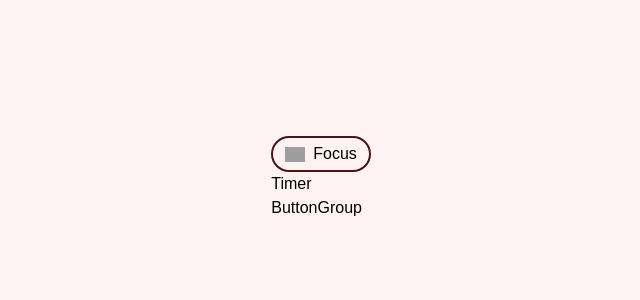
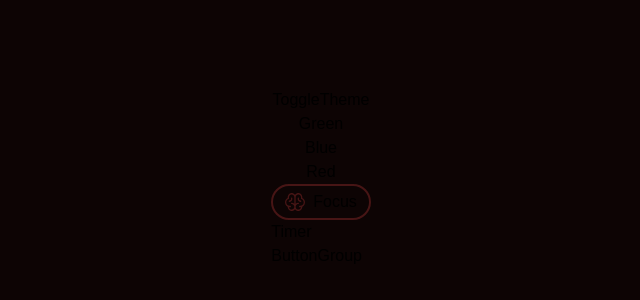
Before and after one commit to GowthamSatya/Pomo, a React (Vite) app: page / in a window 1280 px wide. Shown: the part 222-522 px from the top of the page, without its empty margins (319-959 px from the left). Built offline with nearby package versions, Linux system fonts and the light colour scheme; grey boxes are pictures that could not be loaded.

Commit message:
Added Theming Logic

```diff
--- a/src/App.jsx
+++ b/src/App.jsx
@@ -1,13 +1,30 @@
 import { useState } from 'react'
 import { PomoState, Timer, ButtonGroup } from "./components"
 import './App.css'
+import { useTheme } from "./utils/ThemeWrapper"
+
 
 function App() {
-  const [count, setCount] = useState(0)
+  const { darkTheme, toggleTheme, updateColor, color } = useTheme();
+  console.log(darkTheme, color);
+  return (
+    <div className={`h-screen ${color.backgroundColor} flex items-center justify-center`}>
+      <div className='flex flex-col'>
+        <button onClick={toggleTheme}>
+          ToggleTheme
+        </button>
 
-  return (
-    <div className="h-screen bg-[#FFF2F2] flex items-center justify-center">
-      <div className='flex flex-col'>
+        <button onClick={() => updateColor('green')}>
+          Green
+        </button>
+        <button onClick={() => updateColor('blue')}>
+          Blue
+        </button>
+        <button onClick={() => updateColor('red')}>
+          Red
+        </button>
+
+
         <PomoState />
         <Timer />
         <ButtonGroup />
--- a/src/components/PomoState.jsx
+++ b/src/components/PomoState.jsx
@@ -1,5 +1,5 @@
 import React from 'react'
-import BrainIcon from "../../assets/Vector.svg"
+import BrainIcon from "../../assets/Focus.svg"
 
 const PomoState = () => {
     return (
--- a/src/main.jsx
+++ b/src/main.jsx
@@ -1,10 +1,13 @@
-import React from 'react'
+import React, { createContext, useEffect, useState } from 'react'
 import ReactDOM from 'react-dom/client'
 import App from './App'
 import './index.css'
+import { ThemeWrapper } from './utils/ThemeWrapper'
 
 ReactDOM.createRoot(document.getElementById('root')).render(
   <React.StrictMode>
-    <App />
+    <ThemeWrapper>
+      <App />
+    </ThemeWrapper>
   </React.StrictMode>
 )
--- /dev/null
+++ b/src/utils/ColorWrapper.jsx
@@ -0,0 +1,51 @@
+import React, { useState, useContext, createContext, useEffect } from "react"
+import { useTheme, useUpdateTheme, ThemeWrapper } from "./ThemeWrapper"
+
+const ColorContext = createContext();
+const ColorUpdateContext = createContext();
+
+const generateColorPalette = (darkTheme, color) => {
+    const generatedTheme = darkTheme ? {
+        themeColor: `${color}`,
+        backgroundColor: `bg-${color}-950`,
+        iconBgColor: `bg-${color}Alpha-100`,
+        mainColor: `${color}-50`,
+        mainBtnColor: `bg-${color}Alpha-${color === "red" ? '700' : '600'}`,
+    } : {
+
+        themeColor: `${color}`,
+        backgroundColor: `bg-${color}-50`,
+        iconBgColor: `bg-${color}Alpha-100`,
+        mainColor: `${color}-900`,
+        mainBtnColor: `bg-${color}Alpha-${color === "red" ? '700' : '600'}`,
+    }
+
+    return generatedTheme;
+}
+
+export const useColor = () => {
+    return useContext(ColorContext);
+}
+
+export const useUpdateColor = () => {
+    return useContext(ColorUpdateContext)
+}
+
+export const ColorWrapper = ({ children }) => {
+    const darkTheme = useTheme();
+    const [color, setColor] = useState();
+
+    const updateColor = (color) => {
+        setColor(generateColorPalette(darkTheme, color));
+    }
+
+    return (
+        <ThemeWrapper>
+            <ColorContext.Provider value={color}>
+                <ColorUpdateContext.Provider value={updateColor}>
+                    {children}
+                </ColorUpdateContext.Provider>
+            </ColorContext.Provider>
+        </ThemeWrapper>
+    )
+}
--- /dev/null
+++ b/src/utils/ThemeWrapper.jsx
@@ -0,0 +1,92 @@
+import React, { useState, useContext, createContext, useEffect } from "react"
+
+const ThemeContext = createContext();
+const ThemeUpdateContext = createContext();
+
+export const useTheme = () => {
+    return useContext(ThemeContext);
+}
+
+const generateColorPalette = (darkTheme, color) => {
+    let generatedTheme = {};
+    if (darkTheme) {
+        if (color === "red") {
+            generatedTheme = {
+                themeColor: "red",
+                backgroundColor: "bg-myred-950",
+                iconBgColor: "bg-redAlpha-100",
+                mainColor: `red-50`,
+                mainBtnColor: `bg-${color}Alpha-${color === "red" ? '700' : '600'}`,
+            }
+        } else if (color == "green") {
+            generatedTheme = {
+                themeColor: "green",
+                backgroundColor: "bg-mygreen-950",
+                iconBgColor: "bg-greenAlpha-100",
+                mainColor: `green-50`,
+                mainBtnColor: `bg-greenAlpha-${color === "red" ? '700' : '600'}`,
+            }
+        } else {
+            generatedTheme = {
+                themeColor: "blue",
+                backgroundColor: "bg-myblue-950",
+                iconBgColor: "bg-blueAlpha-100",
+                mainColor: `blue-50`,
+                mainBtnColor: `bg-blueAlpha-${color === "red" ? '700' : '600'}`,
+            }
+        }
+    } else {
+        if (color === "red") {
+            generatedTheme = {
+                themeColor: "red",
+                backgroundColor: "bg-myred-50",
+                iconBgColor: "bg-redAlpha-100",
+                mainColor: `red-900`,
+                mainBtnColor: `bg-${color}Alpha-${color === "red" ? '700' : '600'}`,
+            }
+        } else if (color == "green") {
+            generatedTheme = {
+                themeColor: "green",
+                backgroundColor: "bg-mygreen-50",
+                iconBgColor: "bg-greenAlpha-100",
+                mainColor: `green-900`,
+                mainBtnColor: `bg-greenAlpha-${color === "red" ? '700' : '600'}`,
+            }
+        } else {
+            generatedTheme = {
+                themeColor: "blue",
+                backgroundColor: "bg-myblue-50",
+                iconBgColor: "bg-blueAlpha-100",
+                mainColor: `blue-900`,
+                mainBtnColor: `bg-blueAlpha-${color === "red" ? '700' : '600'}`,
+            }
+        }
+    }
+
+    return generatedTheme;
+}
+
+export const ThemeWrapper = ({ children }) => {
+    const [darkTheme, setDarkTheme] = useState(true);
+    const [color, setColor] = useState(generateColorPalette(darkTheme, "red"));
+
+    const toggleTheme = () => {
+        setDarkTheme(!darkTheme)
+    }
+
+    const updateColor = (color) => {
+        setColor(generateColorPalette(darkTheme, color));
+    }
+
+    useEffect(() => {
+        setColor(generateColorPalette(darkTheme, color.themeColor))
+    }, [darkTheme])
+
+    return (
+        <>
+            <ThemeContext.Provider value={{ darkTheme, toggleTheme, updateColor, color }}>
+                {children}
+            </ThemeContext.Provider>
+        </>
+    )
+}
--- a/tailwind.config.js
+++ b/tailwind.config.js
@@ -3,10 +3,8 @@ module.exports = {
   content: ["./index.html",
     "./src/**/*.{vue,js,ts,jsx,tsx}",],
   theme: {
-    extend: {
     colors: {
-        transparent: 'transparent',
-        gray: {
+      'mygray': {
         50: "#F2F2F2",
         100: "#E6E6E6",
         200: "#CCCCCC",
@@ -19,7 +17,7 @@ module.exports = {
         900: "#1A1A1A",
         950: "#0D0D0D",
       },
-        red: {
+      'myred': {
         50: "#FFF2F2",
         100: "#FFD9D9",
         200: "#FFB0B0",
@@ -32,7 +30,7 @@ module.exports = {
         900: "#471525",
         950: "#0D0404",
       },
-        green: {
+      'mygreen': {
         50: "#F2FFF5",
         100: "#D9FAE1",
         200: "AAF0B9",
@@ -45,7 +43,7 @@ module.exports = {
         900: "#14401D",
         950: "#040D06",
       },
-        blue: {
+      'myblue': {
         50: "#F2F9FF",
         100: "#D9EEFF",
         200: "#B0DAFF",
@@ -58,7 +56,7 @@ module.exports = {
         900: "#153047",
         950: "#04090D",
       },
-        whiteAlpha: {
+      'whiteAlpha': {
         50: "#FFFFFFd",
         100: "#FFFFFF26",
         200: "#FFFFFF3d",
@@ -71,7 +69,7 @@ module.exports = {
         900: "#FFFFFFe6",
         950: "#FFFFFF",
       },
-        blackAlpha: {
+      'blackAlpha': {
         50: "#000000d",
         100: "#00000026",
         200: "#0000003d",
@@ -84,7 +82,7 @@ module.exports = {
         900: "#000000e6",
         950: "#000000",
       },
-        redAlpha: {
+      'redAlpha': {
         50: "#FF4C4Cd",
         100: "#FF4C4C26",
         200: "#FF4C4C3d",
@@ -97,7 +95,7 @@ module.exports = {
         900: "#FF4C4Ce6",
         950: "#FF4C4C",
       },
-        greenAlpha: {
+      'greenAlpha': {
         50: "#4DDA6Ed",
         100: "#4DDA6E26",
         200: "#4DDA6E3d",
@@ -110,7 +108,7 @@ module.exports = {
         900: "#4DDA6Ee6",
         950: "#4DDA6E",
       },
-        blueAlpha: {
+      'blueAlpha': {
         50: "#4CACFFd",
         100: "#4CACFF26",
         200: "#4CACFF3d",
@@ -124,7 +122,9 @@ module.exports = {
         950: "#4CACFF",
       }
 
-      }
+    },
+    extend: {
+
     },
   },
   plugins: [],
```
Lines whose indentation alone changed are shown as unchanged.
